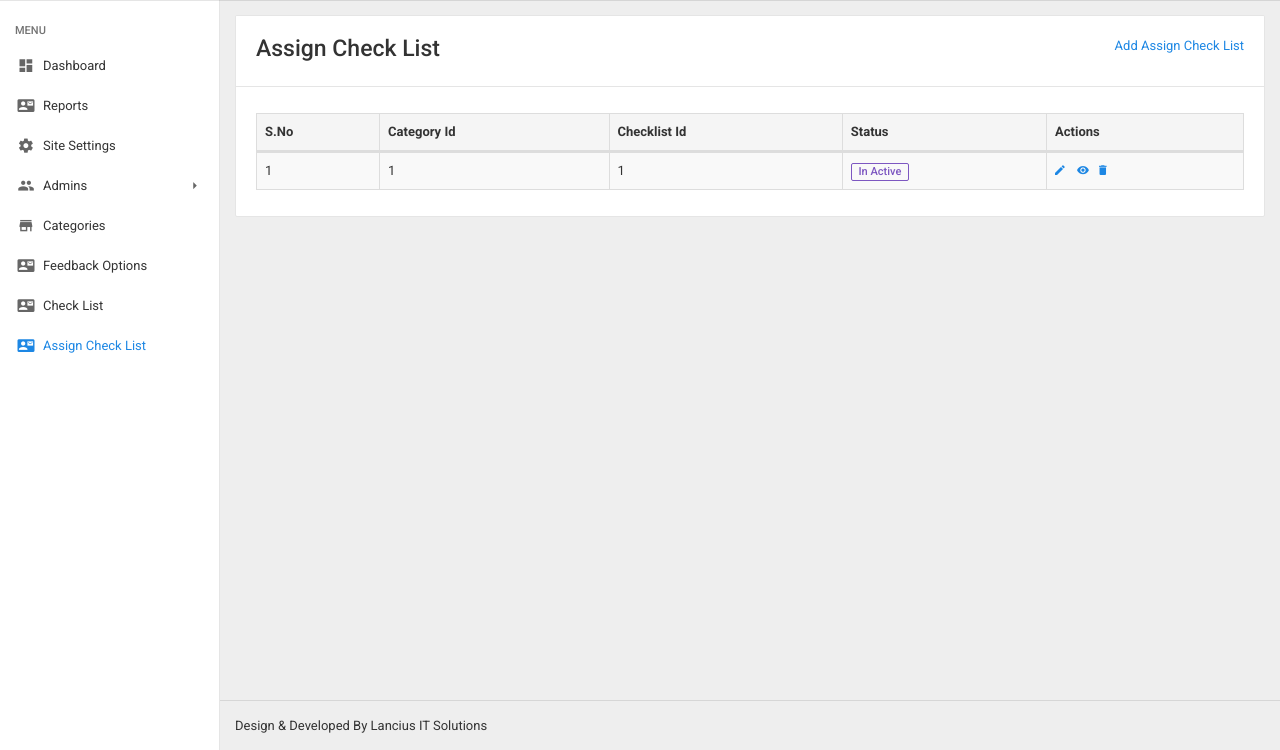
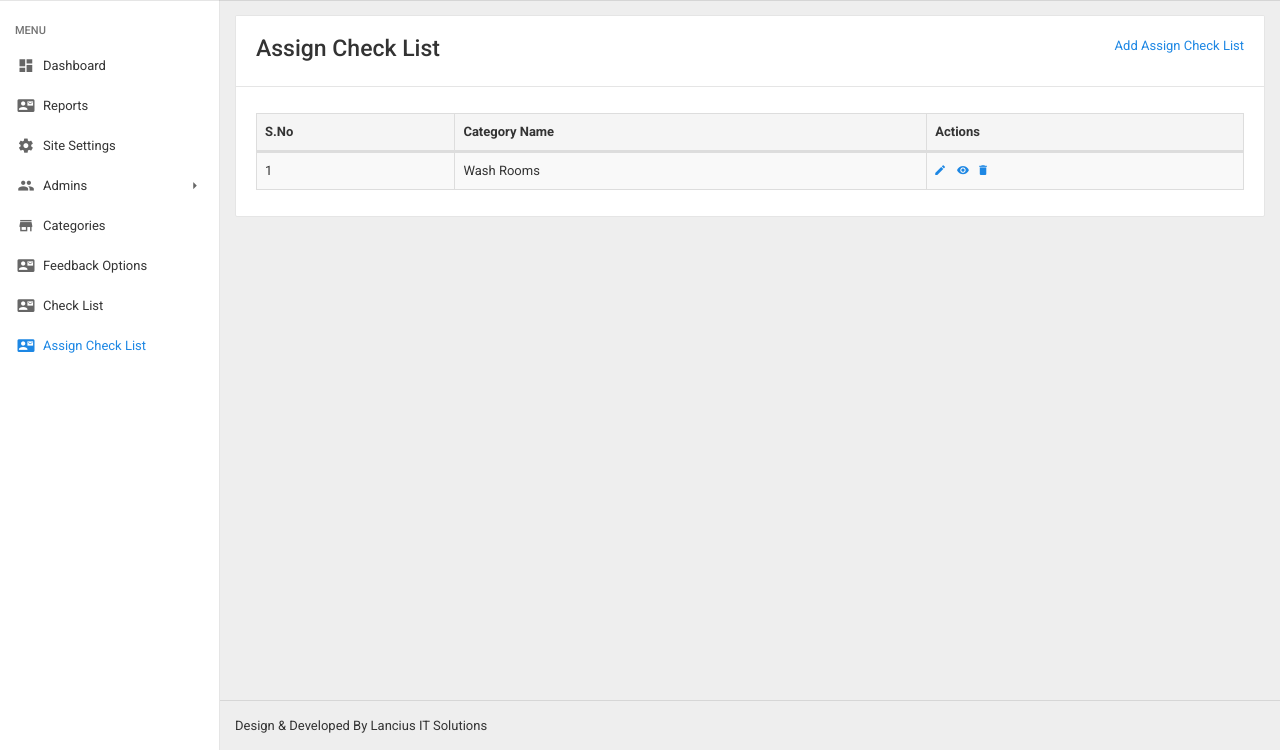
Before and after one commit to Srinivaslancius/feedback, a PHP site: page /feedback/assign_check_list.php in a window 1280 px wide. Shown: the part 50-800 px from the top of the page. Run offline with PHP 8.4, Linux system fonts and the light colour scheme; a user stored in the database is signed in; data comes from the database, SQL or seed files in the repository; tables that the repository leaves empty or names only in its code hold one stand-in row (values such as "Sample post"); some libraries are stand-ins or nearby versions.

Commit message:
assign check list page committed

```diff
--- a/manage_webmaster/assign_check_list.php
+++ b/manage_webmaster/assign_check_list.php
@@ -1,5 +1,7 @@
 <?php include_once 'admin_includes/main_header.php'; ?>
-<?php $getCategoriesData = getAllDataWithActiveRecent('assign_check_list'); $i=1; ?>
+<?php $sql = "SELECT * From assign_check_list GROUP BY category_id"; $i = 1;
+    $result = $conn->query($sql);
+?>
      <div class="site-content">
         <div class="panel panel-default panel-table">
           <div class="panel-heading">
@@ -12,19 +14,17 @@
                 <thead>
                   <tr>
                     <th>S.No</th>
-                    <th>Category Id</th>
-                    <th>Checklist Id</th>
-                    <th>Status</th>
+                    <th>Category Name</th>
                     <th>Actions</th>
                   </tr>
                 </thead>
                 <tbody>
-                  <?php while ($row = $getCategoriesData->fetch_assoc()) { ?>
+                  <?php while ($row = $result->fetch_assoc()) { ?>
                   <tr>
                      <td><?php echo $i;?></td>
-                    <td><?php echo $row['category_id'];?></td>
-                    <td><?php echo $row['checklist_id'];?></td>
-                    <td><?php if ($row['status']==0) { echo "<span class='label label-outline-success check_active open_cursor' data-incId=".$row['id']." data-status=".$row['status']." data-tbname='assign_check_list'>Active</span>" ;} else { echo "<span class='label label-outline-info check_active open_cursor' data-status=".$row['status']." data-incId=".$row['id']." data-tbname='assign_check_list'>In Active</span>" ;} ?></td>
+                     <td><?php $getCategories = getDataFromTables('categories',$status=NULL,'id',$row['category_id'],$activeStatus=NULL,$activeTop=NULL);
+                      $getCategory = $getCategories->fetch_assoc(); echo $getCategory['category_name']; ?></td>
+                    <!-- <td><?php if ($row['status']==0) { echo "<span class='label label-outline-success check_active open_cursor' data-incId=".$row['id']." data-status=".$row['status']." data-tbname='assign_check_list'>Active</span>" ;} else { echo "<span class='label label-outline-info check_active open_cursor' data-status=".$row['status']." data-incId=".$row['id']." data-tbname='assign_check_list'>In Active</span>" ;} ?></td> -->
                     <td> <a href="edit_assign_check_list.php?bid=<?php echo $row['id']; ?>"> <i class="zmdi zmdi-edit"></i> &nbsp; </a> <a href="#"><i class="zmdi zmdi-eye zmdi-hc-fw" data-toggle="modal" data-target="#<?php echo $row['id']; ?>" class=""></i></a> <a href="delete_assign_check_list.php?uid=<?php echo $row['id']; ?>"><i class="zmdi zmdi-delete zmdi-hc-fw" onclick="return confirm('Are you sure you want to delete?')"></i></a></td>
                     <!-- Open Modal Box  here -->
                     <div id="<?php echo $row['id']; ?>" class="modal fade" tabindex="-1" role="dialog">
```
